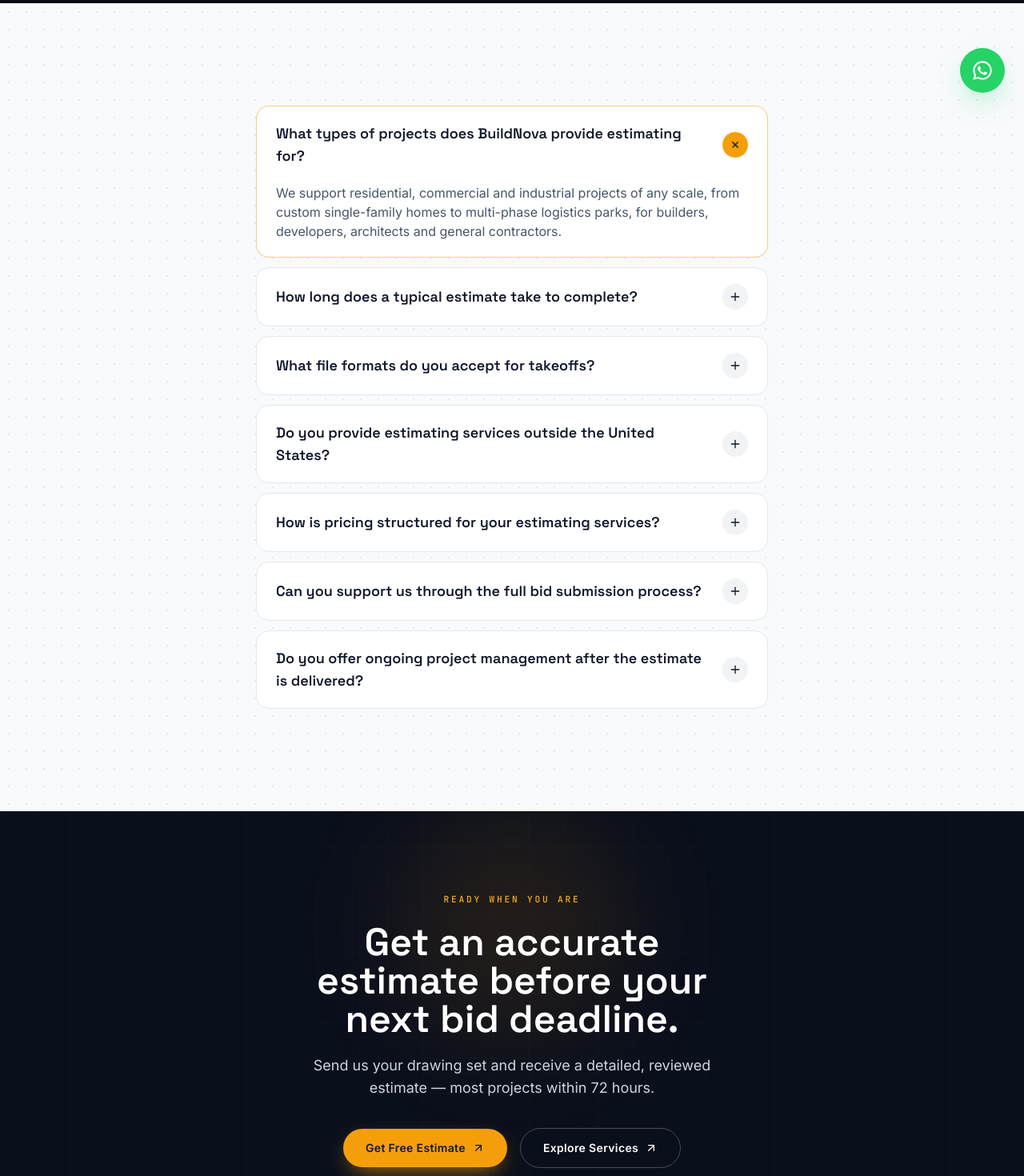
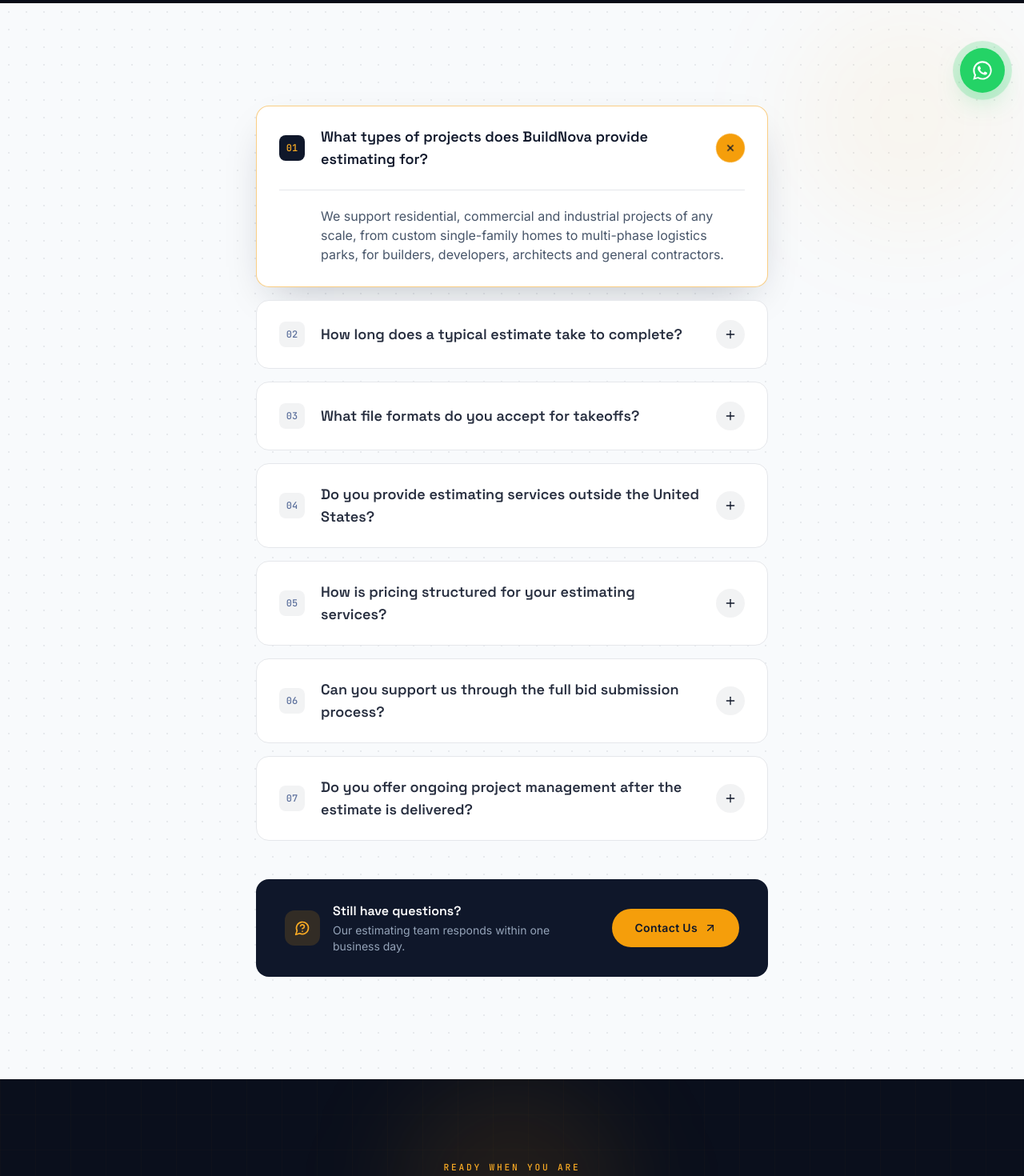
Before and after one commit to Hassu685/construction, a Next.js app: page /faq in a window 1280 px wide. Shown: the part 660-2130 px from the top of the page at 80% size. Built offline with nearby package versions, Linux system fonts and the light colour scheme.

Commit message:
code update

```diff
--- a/components/sections/FAQAccordion.jsx
+++ b/components/sections/FAQAccordion.jsx
@@ -2,18 +2,21 @@
 
 import { useState } from "react";
 import { AnimatePresence, motion } from "framer-motion";
-import { Plus } from "lucide-react";
+import { Plus, MessageCircleQuestion } from "lucide-react";
 import SectionHeading from "@/components/ui/SectionHeading";
 import Reveal from "@/components/ui/Reveal";
+import Button from "@/components/ui/Button";
 import { faqs } from "@/lib/data";
 
-export default function FAQAccordion({ limit, showHeading = true }) {
+export default function FAQAccordion({ limit, showHeading = true, showCTA = true }) {
   const [open, setOpen] = useState(0);
   const list = limit ? faqs.slice(0, limit) : faqs;
 
   return (
-    <section className="relative bg-surface py-24 lg:py-32 bg-dot-grid-light">
-      <div className="container-px max-w-3xl mx-auto">
+    <section className="relative bg-surface py-24 lg:py-32 bg-dot-grid-light overflow-hidden">
+      <div className="absolute top-0 right-0 h-72 w-72 rounded-full bg-gold-500/5 blur-3xl pointer-events-none" />
+
+      <div className="container-px max-w-3xl mx-auto relative">
         {showHeading && (
           <SectionHeading
             eyebrow="Frequently Asked"
@@ -24,30 +27,42 @@ export default function FAQAccordion({ limit, showHeading = true }) {
           />
         )}
 
-        <div className="flex flex-col gap-3">
+        <div className="flex flex-col gap-4">
           {list.map((faq, i) => {
             const isOpen = open === i;
             return (
-              <Reveal key={faq.question} delay={i * 0.04}>
+              <Reveal key={faq.question} delay={i * 0.05}>
                 <div
-                  className={`rounded-2xl border transition-colors duration-500 overflow-hidden ${
-                    isOpen ? "border-gold-500/50 bg-white" : "border-navy-900/8 bg-white"
-                  }`}
+                  data-cursor-hover
+                  className={`group rounded-2xl border bg-white overflow-hidden transition-all duration-500 ${isOpen
+                      ? "border-gold-500/50 shadow-premium"
+                      : "border-navy-900/8 hover:border-gold-500/30 hover:shadow-sm"
+                    }`}
                 >
                   <button
                     onClick={() => setOpen(isOpen ? -1 : i)}
-                    className="w-full flex items-center justify-between gap-4 px-6 py-5 text-left"
+                    className="w-full flex items-center justify-between gap-5 px-6 sm:px-7 py-5 sm:py-6 text-left"
                     aria-expanded={isOpen}
                   >
-                    <span className="font-display font-semibold text-navy-900 text-base sm:text-lg">
-                      {faq.question}
-                    </span>
+                    <div className="flex items-start sm:items-center gap-4 sm:gap-5">
+                      <span
+                        className={`tick-number hidden sm:flex h-8 w-8 shrink-0 items-center justify-center rounded-lg text-xs font-medium transition-colors duration-500 ${isOpen ? "bg-navy-900 text-gold-400" : "bg-navy-900/5 text-navy-400 group-hover:text-gold-600"
+                          }`}
+                      >
+                        {String(i + 1).padStart(2, "0")}
+                      </span>
+                      <span
+                        className={`font-display font-semibold text-base sm:text-lg leading-snug transition-colors duration-500 ${isOpen ? "text-navy-900" : "text-navy-900/90"
+                          }`}
+                      >
+                        {faq.question}
+                      </span>
+                    </div>
                     <motion.span
                       animate={{ rotate: isOpen ? 45 : 0 }}
-                      transition={{ duration: 0.3 }}
-                      className={`flex h-8 w-8 shrink-0 items-center justify-center rounded-full ${
-                        isOpen ? "bg-gold-500 text-navy-900" : "bg-navy-900/5 text-navy-900"
-                      }`}
+                      transition={{ duration: 0.4, ease: [0.22, 1, 0.36, 1] }}
+                      className={`flex h-9 w-9 shrink-0 items-center justify-center rounded-full transition-colors duration-500 ${isOpen ? "bg-gold-500 text-navy-900" : "bg-navy-900/5 text-navy-900 group-hover:bg-gold-500/15"
+                        }`}
                     >
                       <Plus className="h-4 w-4" />
                     </motion.span>
@@ -58,11 +73,13 @@ export default function FAQAccordion({ limit, showHeading = true }) {
                         initial={{ height: 0, opacity: 0 }}
                         animate={{ height: "auto", opacity: 1 }}
                         exit={{ height: 0, opacity: 0 }}
-                        transition={{ duration: 0.35, ease: [0.16, 1, 0.3, 1] }}
+                        transition={{ duration: 0.4, ease: [0.22, 1, 0.36, 1] }}
                       >
-                        <p className="px-6 pb-5 text-sm sm:text-base text-slate-600 leading-relaxed">
-                          {faq.answer}
-                        </p>
+                        <div className="px-6 sm:px-7 pb-6 sm:pb-7">
+                          <div className="sm:pl-[52px] border-t border-navy-900/6 pt-5">
+                            <p className="text-sm sm:text-base text-slate-600 leading-relaxed">{faq.answer}</p>
+                          </div>
+                        </div>
                       </motion.div>
                     )}
                   </AnimatePresence>
@@ -71,6 +88,25 @@ export default function FAQAccordion({ limit, showHeading = true }) {
             );
           })}
         </div>
+
+        {showCTA && (
+          <Reveal delay={0.1} className="mt-12">
+            <div className="flex flex-col sm:flex-row items-center justify-between gap-6 rounded-2xl bg-navy-900 px-7 py-7 sm:px-9">
+              <div className="flex items-center gap-4">
+                <span className="flex h-11 w-11 shrink-0 items-center justify-center rounded-xl bg-gold-500/15 text-gold-400">
+                  <MessageCircleQuestion className="h-5 w-5" />
+                </span>
+                <div>
+                  <div className="text-white font-display font-semibold text-base">Still have questions?</div>
+                  <div className="text-slate-400 text-sm mt-0.5">Our estimating team responds within one business day.</div>
+                </div>
+              </div>
+              <Button href="/contact" variant="primary" className="shrink-0 w-full sm:w-auto justify-center">
+                Contact Us
+              </Button>
+            </div>
+          </Reveal>
+        )}
       </div>
     </section>
   );
--- a/components/ui/Button.jsx
+++ b/components/ui/Button.jsx
@@ -3,7 +3,7 @@ import { ArrowUpRight } from "lucide-react";
 
 const variants = {
   primary:
-    "bg-gold-500 text-navy-900 hover:bg-gold-400 shadow-gold hover:shadow-gold-hover",
+    "bg-gold-500 text-navy-900 hover:bg-gold-400 shadow-none hover:shadow-gold-hover",
   outline:
     "border border-white/25 text-white hover:bg-white/10 hover:border-white/40 backdrop-blur-sm",
   outlineDark:
```
